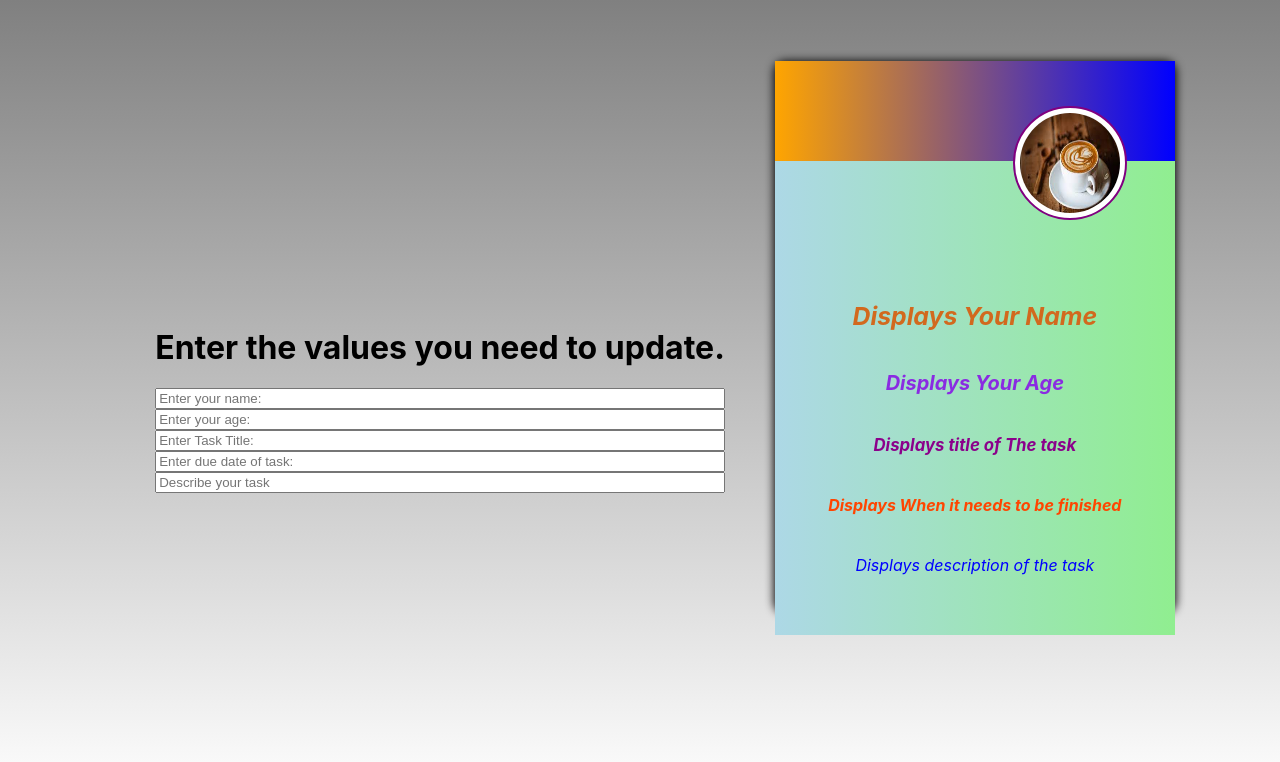
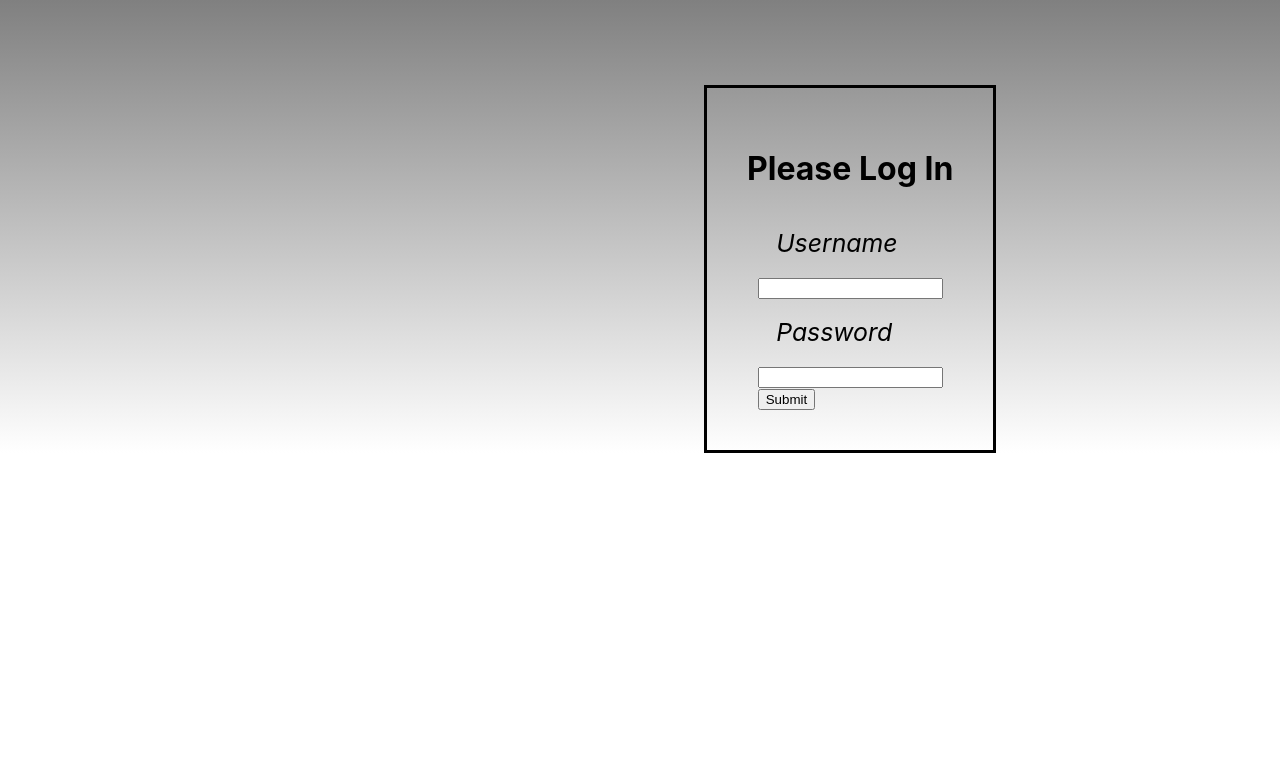
Before and after one commit to ashishdahal/reactjs_expressjs_CRUD_sample, a React (Create React App) app: page / in a window 1280 px wide. Shown: the top 762 px of the page. Built offline with nearby package versions, Linux system fonts and the light colour scheme.

Commit message:
card componenent with react, authentication layer with expressjs

```diff
--- a/package.json
+++ b/package.json
@@ -8,6 +8,7 @@
     "@testing-library/user-event": "^12.1.10",
     "react": "^17.0.2",
     "react-dom": "^17.0.2",
+    "react-router-dom": "^5.3.0",
     "react-scripts": "4.0.3",
     "web-vitals": "^1.0.1"
   },
@@ -34,5 +35,9 @@
       "last 1 firefox version",
       "last 1 safari version"
     ]
+  },
+  "devDependencies": {
+    "cors": "^2.8.5",
+    "express": "^4.17.1"
   }
 }
--- a/src/App.css
+++ b/src/App.css
@@ -14,3 +14,6 @@
   flex-direction: column;
 
 }
+.LoginContainer{
+  padding:20px;
+}
--- /dev/null
+++ b/src/App1.js
@@ -0,0 +1,31 @@
+import './App.css';
+
+import React, { useState } from 'react'
+import App2 from './App2';
+import Login from './Components/Login';
+
+
+function App1() {
+
+const [token,setToken] =useState();
+
+if(!token){
+  return <Login setToken={setToken}/>
+}
+
+
+
+  return(
+
+  <div className = "LoginContainer">
+  <App2/>
+
+  </div>
+
+
+   )
+
+  };
+
+
+export default App1;
--- a/src/App.js
+++ b/src/App2.js
@@ -3,17 +3,31 @@ import './App.css';
 import Card from './Components/Card'
 import React, { useState } from 'react'
 
-function App() {
 
-const[yname,setYname]=useState("Displays Your Name");
-const [age,setAge] = useState("Displays Your Age");
-const [title,setTitle] = useState("Displays title of The task");
-const [date,setDate] = useState("Displays When it needs to be finished");
-const [task,setTask] = useState("Displays description of the task")
 
-return (
+function App2() {
+
+const url = "http://localhost:8080/datastore";
+async function getData(){
+  const response = await fetch(url);
+  const data = await response.json();
+  console.log(data);
+}
+
+getData();
+
+
+
+  const [yname,setYname]=useState("Displays Your Name");
+    const [age,setAge] = useState("Displays Your Age");
+    const [title,setTitle] = useState("Displays title of The task");
+    const [date,setDate] = useState("Displays When it needs to be finished");
+    const [task,setTask] = useState("Displays description of the task");
+
+function EnterData(){
+
+    return(
     <div className="App">
-
       <div className = "inputContainer">
       <h1>Enter the values you need to update.</h1>
       <input className = "name" placeholder="Enter your name:" onChange={e => setYname("Name :"+e.target.value)} ></input>
@@ -21,13 +35,23 @@ return (
       <input className = "title" placeholder="Enter Task Title:" onChange={e => setTitle("Title: "+e.target.value)}></input>
       <input className = "date" placeholder="Enter due date of task:" onChange={e => setDate("Due date: "+e.target.value)}></input>
       <input className = "task" placeholder="Describe your task" onChange={e => setTask("Task Description: "+e.target.value)}></input>
-
-    </div>
-      <Card yname={yname} age={age} title={title} date={date} task={task} />
-    </div>
-  );
-
-}
+      <button >button</button>
+      </div>
+      <Card yname={yname} age={age} title={title} date={date} task={task}/>
+    </div>);
+  }
 
 
-export default App;
+
+  return EnterData();
+
+
+
+
+};
+
+
+
+
+
+export default App2;
--- a/src/Components/Card.css
+++ b/src/Components/Card.css
@@ -1,13 +1,4 @@
 
-.Card{
-  margin-top: -10%;
-  text-align: center;
-  width:400px;
-  height:550px;
-  background: grey;
-  border-radius: 10px;
-  box-shadow:0px 1px 10px 1px black;
-}
 
 .upper-container{
 
--- /dev/null
+++ b/src/Components/Login.js
@@ -0,0 +1,62 @@
+
+import {useState} from "react";
+import React from 'react';
+import PropTypes from 'prop-types';
+
+import './login.css';
+
+
+
+async function loginUser(credentials){
+
+  return fetch('http://localhost:8080/login',{
+    method:'POST',
+    headers:{
+      'Content-Type':'application/json'
+    },
+    body:JSON.stringify(credentials)
+  })
+  .then(data=>data.json())
+
+};
+
+export default function Login({setToken}) {
+
+  const [username,setUserName]=useState("");
+  const [password,setPassword]=useState("");
+
+  const handleSubmit =async e => {
+    e.preventDefault();
+    const token = await loginUser({
+      username,password
+    });
+  if(username===token.username && password===token.password){
+    setToken(token);
+  }
+  else{console.log("Wrong credentials")}}
+
+
+  return(
+
+  <div className="login-wrapper">
+    <h1>Please Log In</h1>
+    <form onSubmit={handleSubmit}>
+      <label>
+        <p>Username</p>
+        <input type="text" onChange={e => setUserName(e.target.value)} />
+      </label>
+      <label>
+        <p>Password</p>
+        <input type="password" onChange={e => setPassword(e.target.value)} />
+      </label>
+      <div>
+        <button type="submit">Submit</button>
+      </div>
+    </form>
+    </div>
+  )
+}
+
+Login.propTypes = {
+  setToken: PropTypes.func.isRequired
+}
--- /dev/null
+++ b/src/Components/login.css
@@ -0,0 +1,10 @@
+.login-wrapper {
+  border:solid;
+  display: flex;
+  flex-direction: column;
+  align-items: center;
+  padding: 40px;
+  margin-left: 30px;
+  margin-left: 55%;
+  margin-top: 85px;
+}
--- a/src/index.js
+++ b/src/index.js
@@ -1,13 +1,18 @@
 import React from 'react';
 import ReactDOM from 'react-dom';
 import './index.css';
-import App from './App';
+import App2 from './App2';
+import App1 from './App1';
+
+
+
 import reportWebVitals from './reportWebVitals';
-// import Card from './Components/Card'
 
 ReactDOM.render(
   <React.StrictMode>
-  <App/>
+
+<App1/>
+
   </React.StrictMode>,
   document.getElementById('root'),
   );
```
Also changed, not shown: server.js (added, +25 -0 lines), src/Components/Card.js, src/Components/EnterData.js (added), src/logo.svg (deleted), 1 other file (tests, documents, lock files or other folders).
